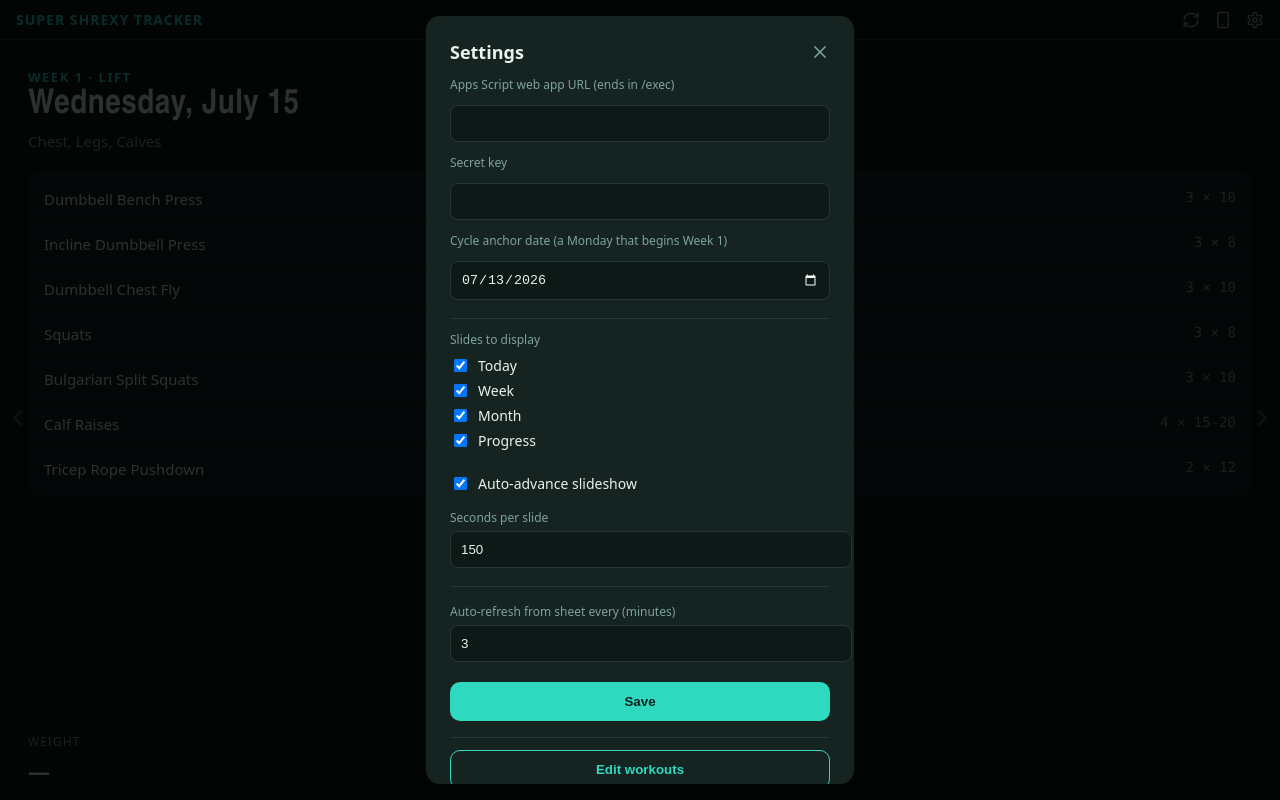
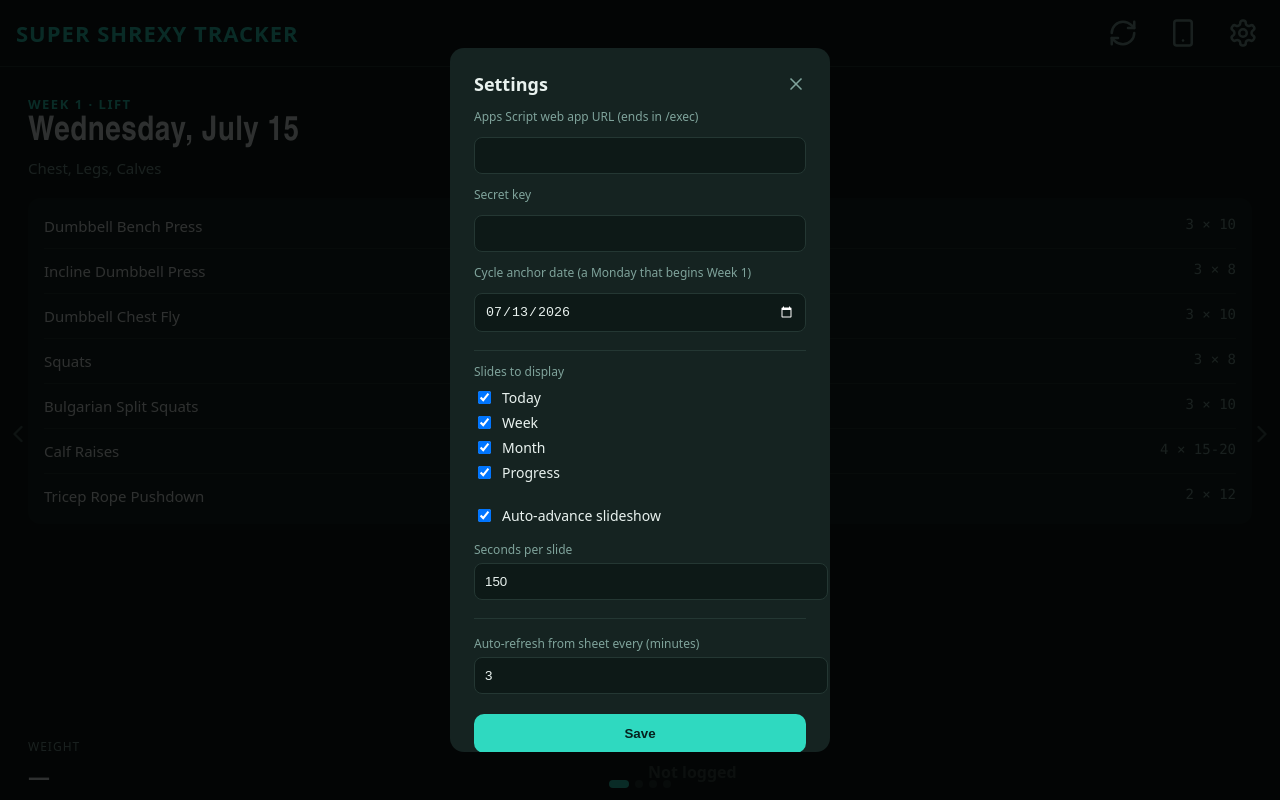
Before and after one commit to GandalfTheDeveloper/super-shrexy-tracker, a React (Vite) app: page / in a window 1280 px wide. Both pictures are taken after a click on the icon 1255 px from the left and 19 px from the top of the page. Built offline with nearby package versions, Linux system fonts and the light colour scheme.

Commit message:
More buffer at bottom of log entry, bigger header/buttons

```diff
--- a/src/WorkoutTracker.jsx
+++ b/src/WorkoutTracker.jsx
@@ -347,7 +347,7 @@ function DayDetailModal({ dateStr, initialNote, dailyEntry, exerciseEntries, isP
   const grouped = exerciseEntries.reduce((acc, r) => { (acc[r.ExerciseName] = acc[r.ExerciseName] || []).push(r); return acc; }, {});
   return (
     <div style={{ position: "absolute", inset: 0, background: "#000000cc", display: "flex", alignItems: "center", justifyContent: "center", zIndex: 25 }}>
-      <div style={{ background: CARD, borderRadius: 14, padding: 22, width: 340, maxHeight: "85%", overflowY: "auto", display: "flex", flexDirection: "column", gap: 12 }}>
+      <div style={{ background: CARD, borderRadius: 14, padding: "22px 22px 40px 22px", width: 340, maxHeight: "85%", overflowY: "auto", display: "flex", flexDirection: "column", gap: 12, boxSizing: "border-box" }}>
         <div style={{ display: "flex", justifyContent: "space-between", alignItems: "center" }}>
           <div style={{ fontWeight: 800, fontSize: 15 }}>{new Date(dateStr + "T00:00:00").toLocaleDateString("en-US", { weekday: "long", month: "short", day: "numeric" })}</div>
           <X size={18} style={{ cursor: "pointer", color: SUB }} onClick={onClose} />
@@ -539,7 +539,7 @@ function SettingsModal({ settings, onSave, onClose, onLoadDemo, onOpenPlanEditor
 
   return (
     <div style={{ position: "absolute", inset: 0, background: "#000000cc", display: "flex", alignItems: "center", justifyContent: "center", zIndex: 20 }}>
-      <div style={{ background: CARD, borderRadius: 14, padding: 24, width: 380, maxHeight: "90%", overflowY: "auto", display: "flex", flexDirection: "column", gap: 12 }}>
+      <div style={{ background: CARD, borderRadius: 14, padding: "24px 24px 44px 24px", width: 380, maxHeight: "88%", overflowY: "auto", display: "flex", flexDirection: "column", gap: 12, boxSizing: "border-box" }}>
         <div style={{ display: "flex", justifyContent: "space-between", alignItems: "center" }}>
           <div style={{ fontWeight: 800, fontSize: 18 }}>Settings</div>
           <X size={20} style={{ cursor: "pointer", color: SUB }} onClick={onClose} />
@@ -613,7 +613,7 @@ function PlanEditorModal({ planOverrides, onSave, onClose }) {
 
   return (
     <div style={{ position: "absolute", inset: 0, background: "#000000cc", display: "flex", alignItems: "center", justifyContent: "center", zIndex: 30 }}>
-      <div style={{ background: CARD, borderRadius: 14, padding: 22, width: 380, maxHeight: "88%", overflowY: "auto", display: "flex", flexDirection: "column", gap: 12 }}>
+      <div style={{ background: CARD, borderRadius: 14, padding: "22px 22px 40px 22px", width: 380, maxHeight: "88%", overflowY: "auto", display: "flex", flexDirection: "column", gap: 12, boxSizing: "border-box" }}>
         <div style={{ display: "flex", justifyContent: "space-between", alignItems: "center" }}>
           <div style={{ fontWeight: 800, fontSize: 17 }}>Edit workouts</div>
           <X size={20} style={{ cursor: "pointer", color: SUB }} onClick={onClose} />
@@ -707,7 +707,7 @@ function LogEntryView({ date, setDate, anchorDate, dailyLog, exerciseLog, runLog
   };
 
   return (
-    <div style={{ padding: 20, display: "flex", flexDirection: "column", gap: 18, overflowY: "auto", height: "100%" }}>
+    <div style={{ padding: "20px 20px calc(20px + env(safe-area-inset-bottom, 0px) + 100px) 20px", display: "flex", flexDirection: "column", gap: 18, overflowY: "auto", height: "100%", boxSizing: "border-box" }}>
       {isEditingHistorical && (
         <button onClick={onDone} style={{ display: "flex", alignItems: "center", gap: 4, alignSelf: "flex-start", fontSize: 13, color: SUB, background: "none", border: "none", cursor: "pointer", padding: 0 }}>
           <ChevronLeft size={16} /> Back
@@ -939,21 +939,21 @@ export default function WorkoutTracker() {
   };
 
   return (
-    <div style={{ width: "100%", height: "100vh", background: BG, color: INK, fontFamily: "system-ui, -apple-system, sans-serif", position: "relative", overflow: "hidden" }}>
+    <div style={{ width: "100%", height: "100vh", background: BG, color: INK, fontFamily: "system-ui, -apple-system, sans-serif", position: "relative", overflow: "hidden", display: "flex", flexDirection: "column" }}>
       <style>{`.spin{animation:spin 1s linear infinite}@keyframes spin{to{transform:rotate(360deg)}} input[type=date]::-webkit-calendar-picker-indicator{filter:invert(1)}`}</style>
 
-      <div style={{ display: "flex", alignItems: "center", justifyContent: "space-between", padding: "10px 16px", borderBottom: `1px solid ${LINE}` }}>
-        <div style={{ fontWeight: 800, fontSize: 14, letterSpacing: 1, color: ACCENT, textTransform: "uppercase" }}>Super Shrexy Tracker</div>
-        <div style={{ display: "flex", gap: 14, alignItems: "center" }}>
+      <div style={{ flex: "0 0 auto", display: "flex", alignItems: "center", justifyContent: "space-between", padding: "12px 16px", borderBottom: `1px solid ${LINE}` }}>
+        <div style={{ fontWeight: 800, fontSize: 22, letterSpacing: 1, color: ACCENT, textTransform: "uppercase" }}>Super Shrexy Tracker</div>
+        <div style={{ display: "flex", gap: 18, alignItems: "center" }}>
           {syncMsg && <span style={{ fontSize: 11, color: SUB, maxWidth: 200, textAlign: "right" }}>{syncMsg}</span>}
-          <RefreshCw size={18} className={syncing ? "spin" : ""} style={{ cursor: "pointer", color: queue.length ? GOLD : SUB }} onClick={() => (settings.apiUrl ? pushQueue(null) : setShowSettings(true))} />
-          {mode === "display" ? <Smartphone size={18} style={{ cursor: "pointer", color: SUB }} onClick={() => { setEditContext(null); setMode("entry"); }} /> : <Monitor size={18} style={{ cursor: "pointer", color: SUB }} onClick={finishEdit} />}
-          <Settings size={18} style={{ cursor: "pointer", color: SUB }} onClick={() => setShowSettings(true)} />
+          <RefreshCw size={30} className={syncing ? "spin" : ""} style={{ cursor: "pointer", color: queue.length ? GOLD : SUB, padding: 6 }} onClick={() => (settings.apiUrl ? pushQueue(null) : setShowSettings(true))} />
+          {mode === "display" ? <Smartphone size={30} style={{ cursor: "pointer", color: SUB, padding: 6 }} onClick={() => { setEditContext(null); setMode("entry"); }} /> : <Monitor size={30} style={{ cursor: "pointer", color: SUB, padding: 6 }} onClick={finishEdit} />}
+          <Settings size={30} style={{ cursor: "pointer", color: SUB, padding: 6 }} onClick={() => setShowSettings(true)} />
         </div>
       </div>
 
       {mode === "display" ? (
-        <div style={{ height: "calc(100% - 45px)", position: "relative" }} onTouchStart={onTouchStart} onTouchEnd={onTouchEnd}>
+        <div style={{ flex: "1 1 auto", minHeight: 0, position: "relative" }} onTouchStart={onTouchStart} onTouchEnd={onTouchEnd}>
           {slidesToShow[slide]}
           {slidesToShow.length > 1 && (
             <>
@@ -966,7 +966,7 @@ export default function WorkoutTracker() {
           )}
         </div>
       ) : (
-        <div style={{ height: "calc(100% - 45px)" }}>
+        <div style={{ flex: "1 1 auto", minHeight: 0 }}>
           <LogEntryView date={logDate} setDate={setLogDate} anchorDate={settings.anchorDate} dailyLog={dailyLog} exerciseLog={exerciseLog} runLog={runLog} planOverrides={planOverrides} isEditingHistorical={!!editContext} onDone={finishEdit} onSave={pushQueue} pendingCount={queue.length} />
         </div>
       )}
```
